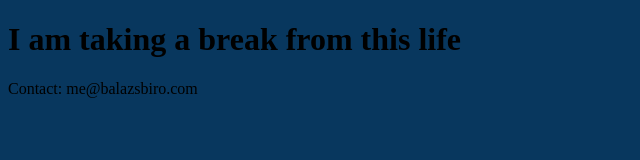
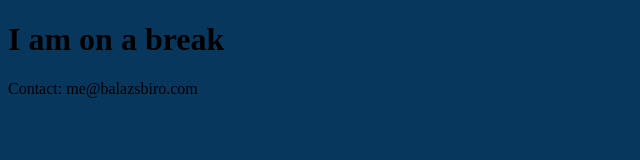
Before and after one commit to rymdd/balazsbiro, a plain HTML site: page index.html in a window 1280 px wide. Shown: the whole page, without its empty margins (0-640 px from the left). Drawn offline with Linux system fonts and the light colour scheme.

Commit message:
Update index.html

```diff
--- a/index.html
+++ b/index.html
@@ -26,7 +26,7 @@
     </style>
 </head>
 <body color="white">
-    <h1>I am taking a break from this life</h1>
+    <h1>I am on a break</h1>
     <p>Contact: me@balazsbiro.com</p>
 </body>
 </html>
```
